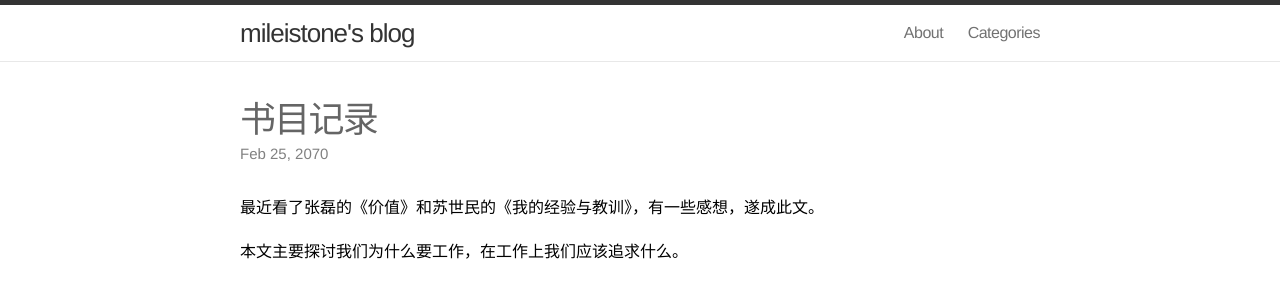
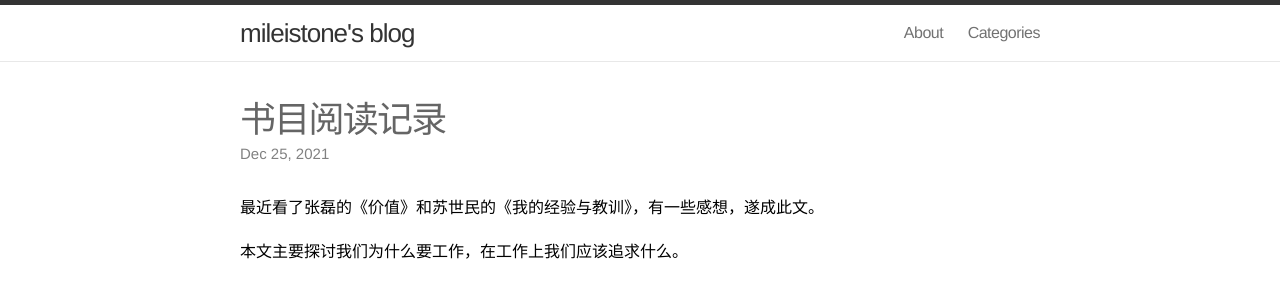
Before and after one commit to mileistone/mileistone.github.io, a Jekyll site: the page built from _posts/2021-12-25-books.md, in a window 1280 px wide. Shown: the top 285 px of the page. Built offline with Jekyll 4.4.1, drawn with Linux system fonts in a browser that asks for light colours.

Commit message:
Update and rename 2070-02-25-books.md to 2021-12-25-books.md

```diff
--- a/_posts/2070-02-25-books.md
+++ b/_posts/2021-12-25-books.md
@@ -1,10 +1,10 @@
 ---
 layout: post
 comments: true
-title: 书目记录
+title: 书目阅读记录
 excerpt: 这些年翻过的书籍
 categories: Life
-date: 2070-02-25 22:00:00
+date: 2021-12-25 22:00:00
 ---
 
 最近看了张磊的《价值》和苏世民的《我的经验与教训》，有一些感想，遂成此文。
```
